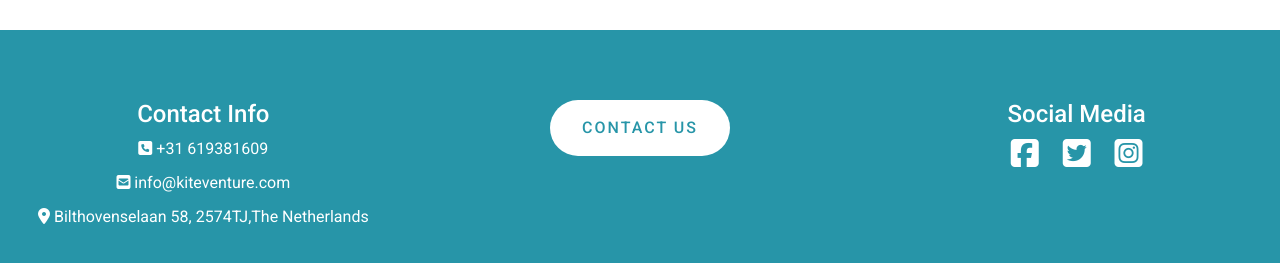
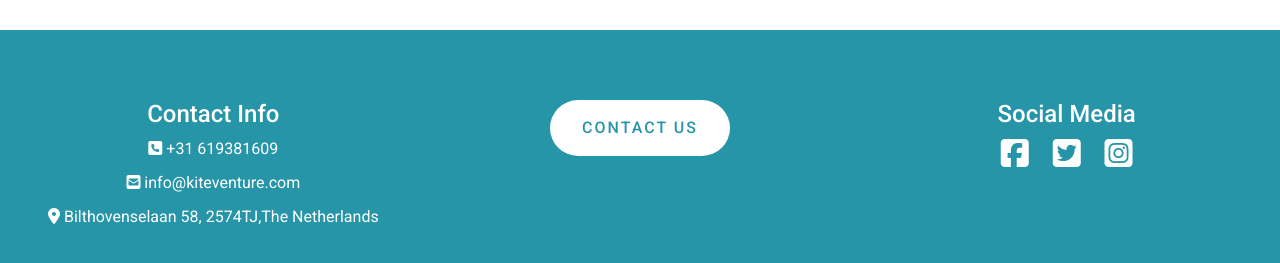
Before and after one commit to CarlosSiendones/KiteVenture-MS1-Project, a plain HTML site: page contact.html in a window 1280 px wide. Shown: the part 1448-1711 px from the top of the page. Drawn offline with nearby package versions, Linux system fonts and the light colour scheme.

Commit message:
Solved issue with footer margin

```diff
--- a/contact.html
+++ b/contact.html
@@ -81,7 +81,7 @@
     <footer>
         <div class="footer-bg">
         <div id="style-footer" class="container-fluid margin-sections">
-            <div class="row">
+            <div class="row margin-footer-row">
                 <div class="col-sm-4 items-footer">
                     <h4 class="contact-position">Contact Info</h4>
                     <p class="contact-element-position"><i class="fas fa-phone-square"></i> +31 619381609</p>
```
Also changed, not shown: gallery.html (+1 -1 lines).
